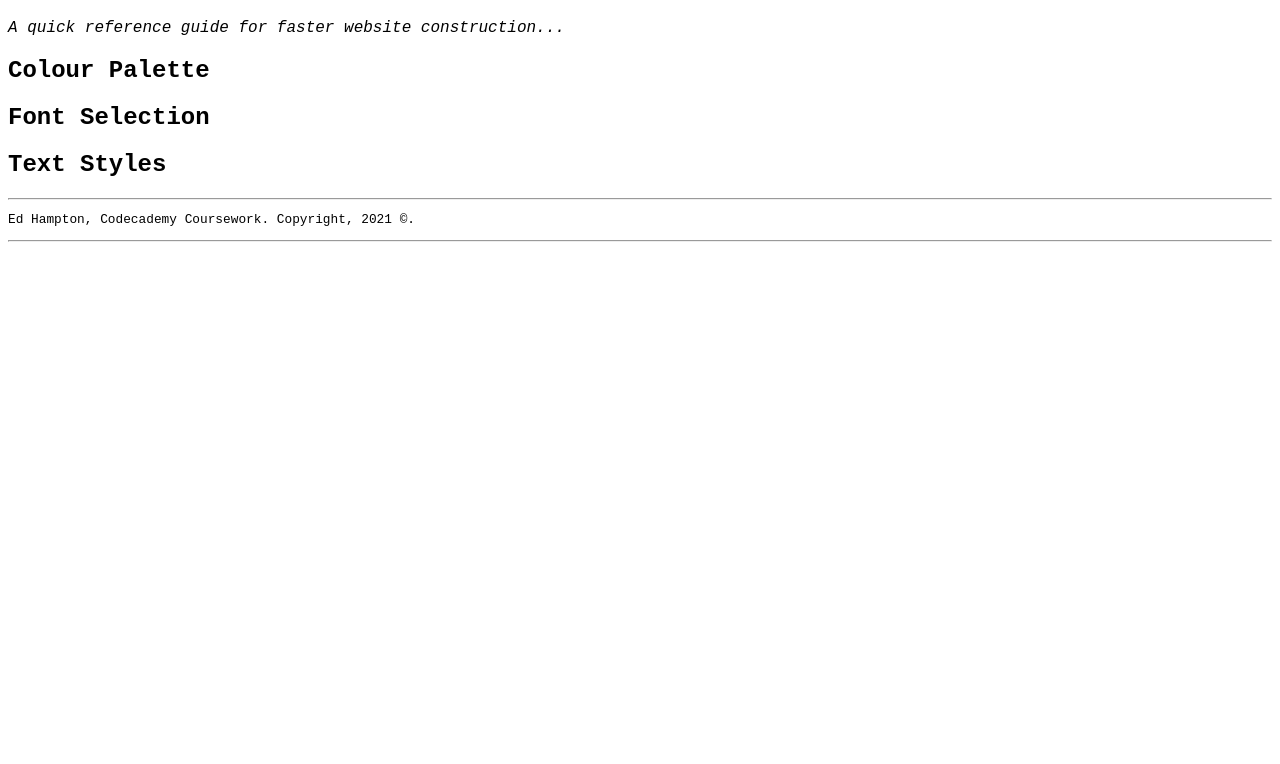
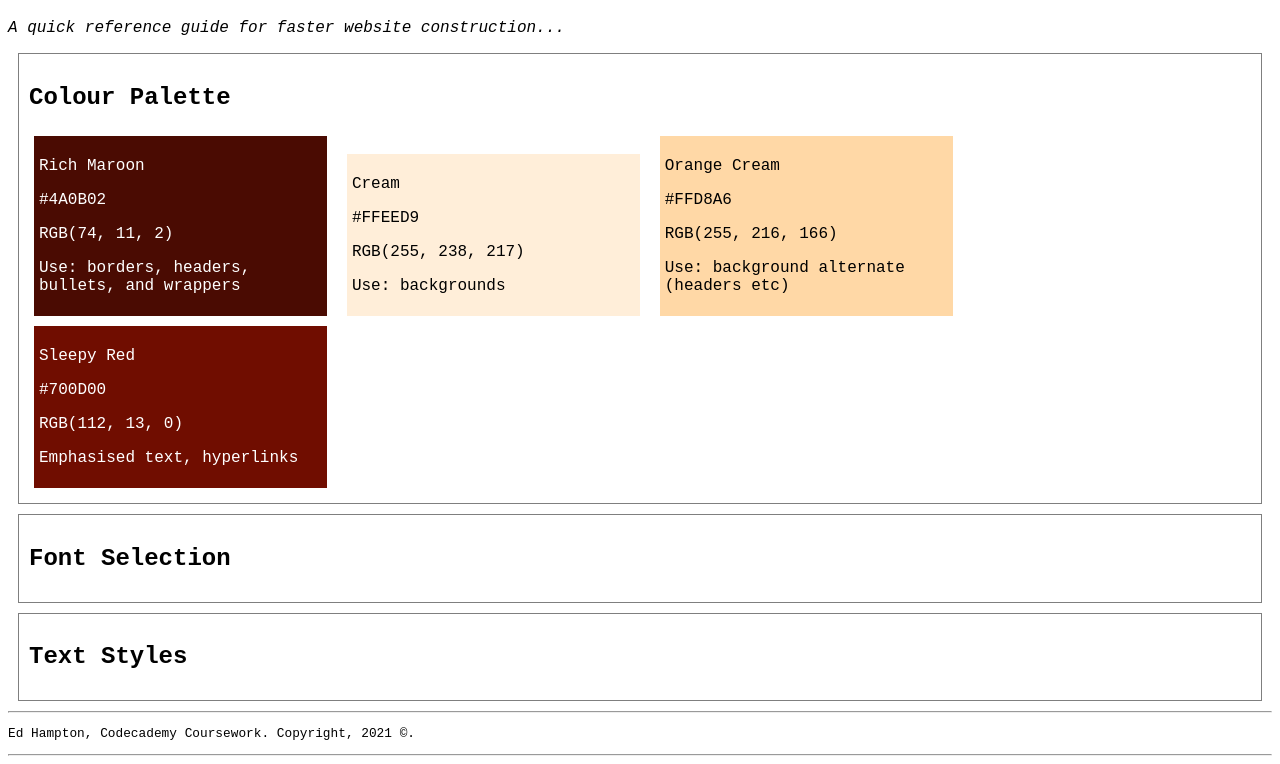
Before and after one commit to CanterburyEd23/designWebsite, a plain HTML site: page index.html in a window 1280 px wide. Shown: the part 61-825 px from the top of the page. Before the commit the page ends 800 px from the top, so only its background shows below. Drawn offline with Linux system fonts and the light colour scheme.

Commit message:
complete colour palette section

```diff
--- a/index.html
+++ b/index.html
@@ -13,6 +13,30 @@
         <main>
             <section id="colours">
                 <h2>Colour Palette</h2>
+                <div class="colourContainer" id="colour1">
+                    <p>Rich Maroon</p>
+                    <p>#4A0B02</p>
+                    <p>RGB(74, 11, 2)</p>
+                    <p>Use: borders, headers, bullets, and wrappers</p>
+                </div>
+                <div class="colourContainer" id="colour2">
+                    <p>Cream</p>
+                    <p>#FFEED9</p>
+                    <p>RGB(255, 238, 217)</p>
+                    <p>Use: backgrounds</p>
+                </div>
+                <div class="colourContainer" id="colour3">
+                    <p>Orange Cream</p>
+                    <p>#FFD8A6</p>
+                    <p>RGB(255, 216, 166)</p>
+                    <p>Use: background alternate (headers etc)</p>
+                </div>
+                <div class="colourContainer" id="colour4">
+                    <p>Sleepy Red</p>
+                    <p>#700D00</p>
+                    <p>RGB(112, 13, 0)</p>
+                    <p>Emphasised text, hyperlinks</p>
+                </div>
             </section>
             <section id="fonts">
                 <h2>Font Selection</h2>
--- a/styles.css
+++ b/styles.css
@@ -11,7 +11,36 @@ header p {
 }
 
 section {
-    border: 1px solid hsla(0, 0, 0, 0.5);
+    border: 1px solid rgba(0, 0, 0, 0.5);
+    margin: 10px;
+    padding: 10px;
+}
+
+.colourContainer {
+    display: inline-block;
+    width: 24%;
+    margin: 5px;
+    padding: 5px;
+}
+
+#colour1 {
+    background-color: #4a0b02;
+    color: white;
+}
+
+#colour2 {
+    background-color: #FFEED9;
+    color: black;
+}
+
+#colour3 {
+    background-color: #FFD8A6;
+    color: black;
+}
+
+#colour4 {
+    background-color: #700D00;
+    color: white;
 }
 
 footer {
```
